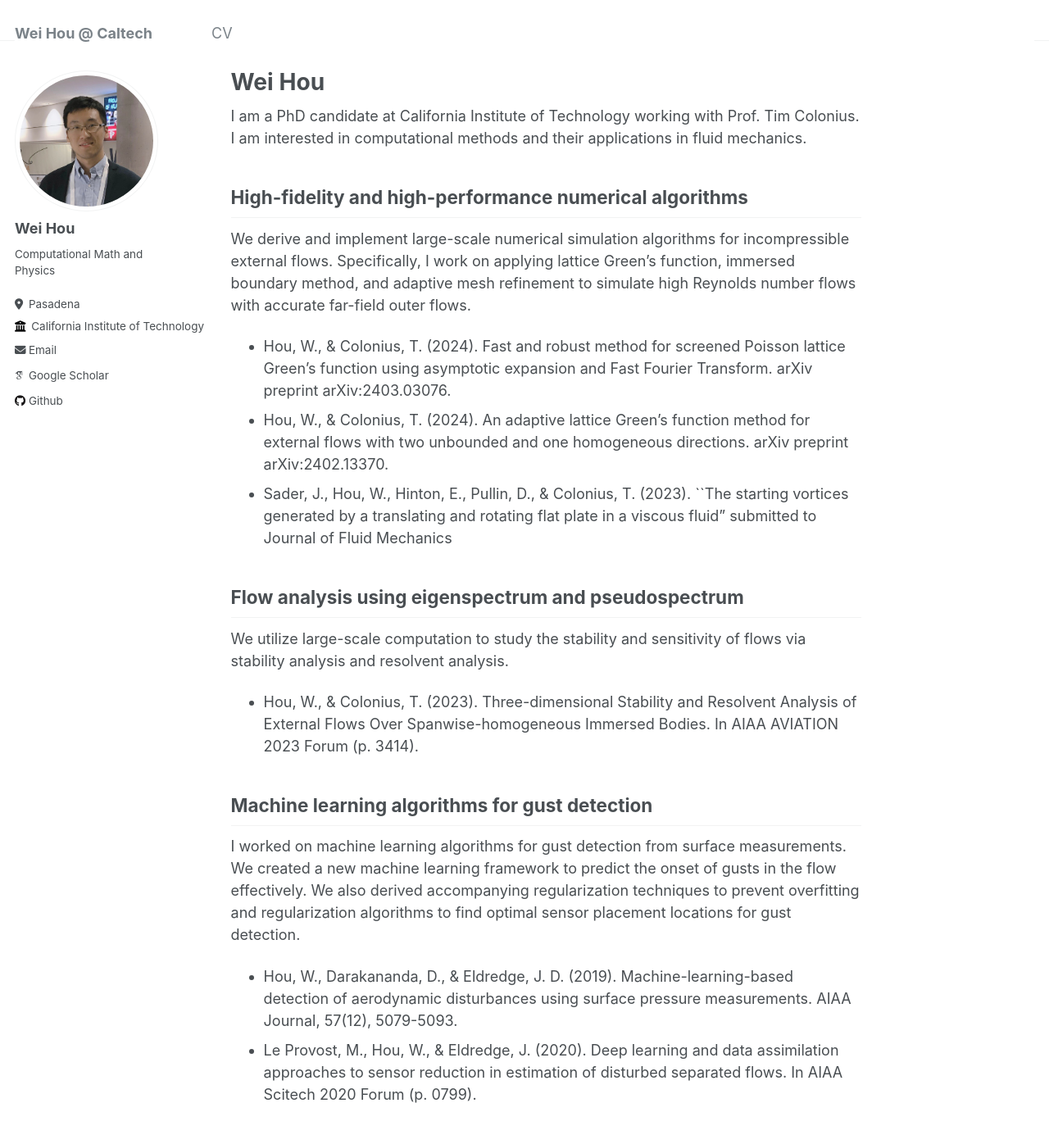
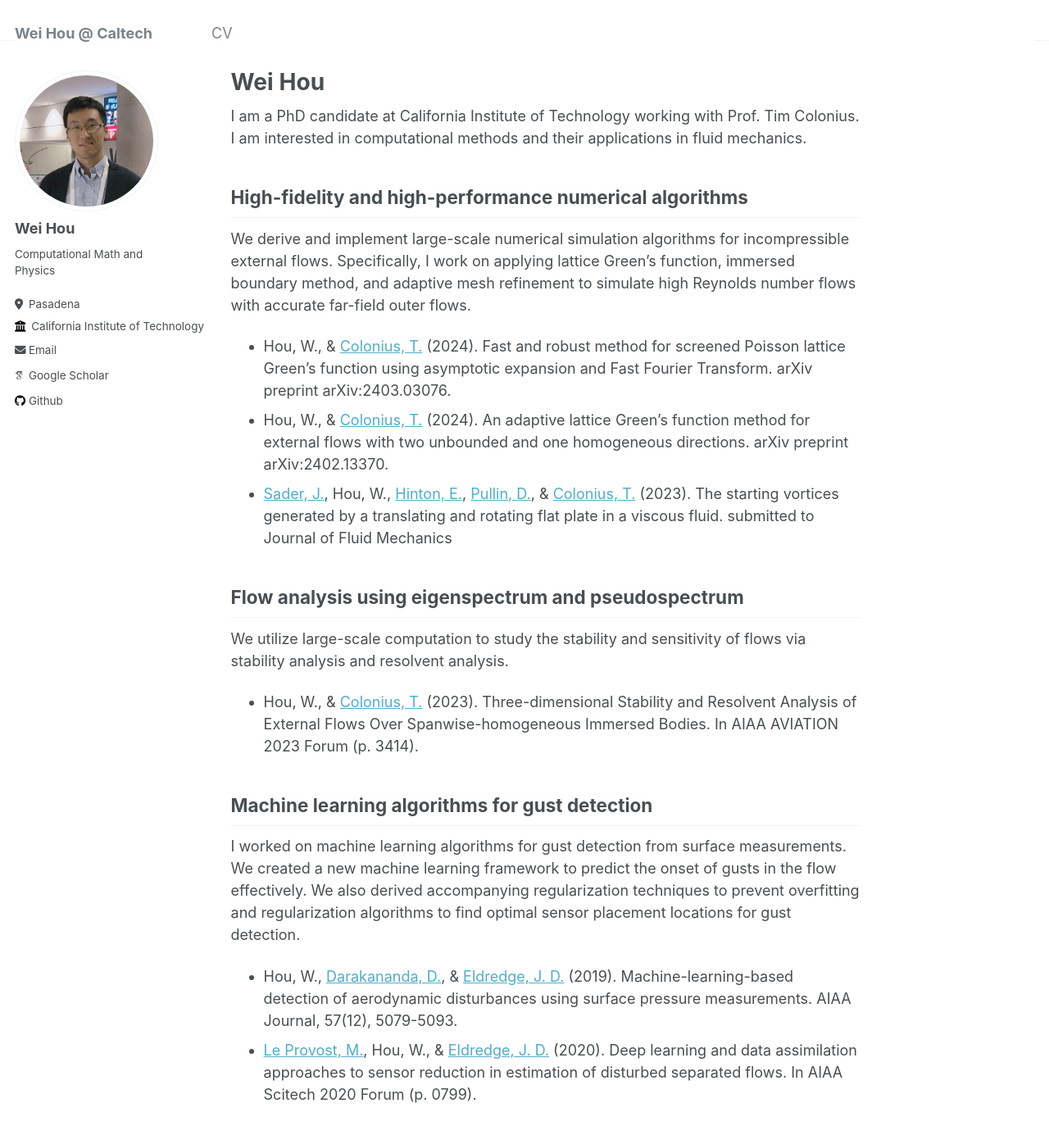
Before and after one commit to WeiHou1996/weihou.github.io, a Jekyll site: the page built from _pages/about.md, in a window 1280 px wide and 1400 px high. Shown: the top 1385 px of the window at 82% size. Built offline with Jekyll 4.4.1, drawn with Linux system fonts in a browser that asks for light colours; some web fonts are replaced; part of the change alters nothing that is shown.

```diff
--- a/_pages/about.md
+++ b/_pages/about.md
@@ -11,17 +11,17 @@ I am a PhD candidate at California Institute of Technology working with Prof. Ti
 High-fidelity and high-performance numerical algorithms
 ------
 We derive and implement large-scale numerical simulation algorithms for incompressible external flows. Specifically, I work on applying lattice Green's function, immersed boundary method, and adaptive mesh refinement to simulate high Reynolds number flows with accurate far-field outer flows.
-- Hou, W., & Colonius, T. (2024). Fast and robust method for screened Poisson lattice Green's function using asymptotic expansion and Fast Fourier Transform. arXiv preprint arXiv:2403.03076.
-- Hou, W., & Colonius, T. (2024). An adaptive lattice Green's function method for external flows with two unbounded and one homogeneous directions. arXiv preprint arXiv:2402.13370.
-- Sader, J., Hou, W., Hinton, E., Pullin, D., & Colonius, T.  (2023). ``The starting vortices generated by a translating and rotating flat plate in a viscous fluid" submitted to Journal of Fluid Mechanics
+- Hou, W., & [Colonius, T.](https://colonius.caltech.edu/) (2024). Fast and robust method for screened Poisson lattice Green's function using asymptotic expansion and Fast Fourier Transform. arXiv preprint arXiv:2403.03076.
+- Hou, W., & [Colonius, T.](https://colonius.caltech.edu/) (2024). An adaptive lattice Green's function method for external flows with two unbounded and one homogeneous directions. arXiv preprint arXiv:2402.13370.
+- [Sader, J.](https://sader.caltech.edu/), Hou, W., [Hinton, E.](https://blogs.unimelb.edu.au/edward-hinton/), [Pullin, D.](https://www.eas.caltech.edu/people/dpullin), & [Colonius, T.](https://colonius.caltech.edu/) (2023). The starting vortices generated by a translating and rotating flat plate in a viscous fluid. submitted to Journal of Fluid Mechanics
 
 Flow analysis using eigenspectrum and pseudospectrum
 ------
 We utilize large-scale computation to study the stability and sensitivity of flows via stability analysis and resolvent analysis.
-- Hou, W., & Colonius, T. (2023). Three-dimensional Stability and Resolvent Analysis of External Flows Over Spanwise-homogeneous Immersed Bodies. In AIAA AVIATION 2023 Forum (p. 3414).
+- Hou, W., & [Colonius, T.](https://colonius.caltech.edu/) (2023). Three-dimensional Stability and Resolvent Analysis of External Flows Over Spanwise-homogeneous Immersed Bodies. In AIAA AVIATION 2023 Forum (p. 3414).
 
 Machine learning algorithms for gust detection
 ------
 I worked on machine learning algorithms for gust detection from surface measurements. We created a new machine learning framework to predict the onset of gusts in the flow effectively. We also derived accompanying regularization techniques to prevent overfitting and regularization algorithms to find optimal sensor placement locations for gust detection.
-- Hou, W., Darakananda, D., & Eldredge, J. D. (2019). Machine-learning-based detection of aerodynamic disturbances using surface pressure measurements. AIAA Journal, 57(12), 5079-5093.
-- Le Provost, M., Hou, W., & Eldredge, J. (2020). Deep learning and data assimilation approaches to sensor reduction in estimation of disturbed separated flows. In AIAA Scitech 2020 Forum (p. 0799).
+- Hou, W., [Darakananda, D.](https://github.com/darwindarak), & [Eldredge, J. D.](https://www.seas.ucla.edu/sofia/jeff/index.php) (2019). Machine-learning-based detection of aerodynamic disturbances using surface pressure measurements. AIAA Journal, 57(12), 5079-5093.
+- [Le Provost, M.](https://github.com/mleprovost), Hou, W., & [Eldredge, J. D.](https://www.seas.ucla.edu/sofia/jeff/index.php) (2020). Deep learning and data assimilation approaches to sensor reduction in estimation of disturbed separated flows. In AIAA Scitech 2020 Forum (p. 0799).
```
